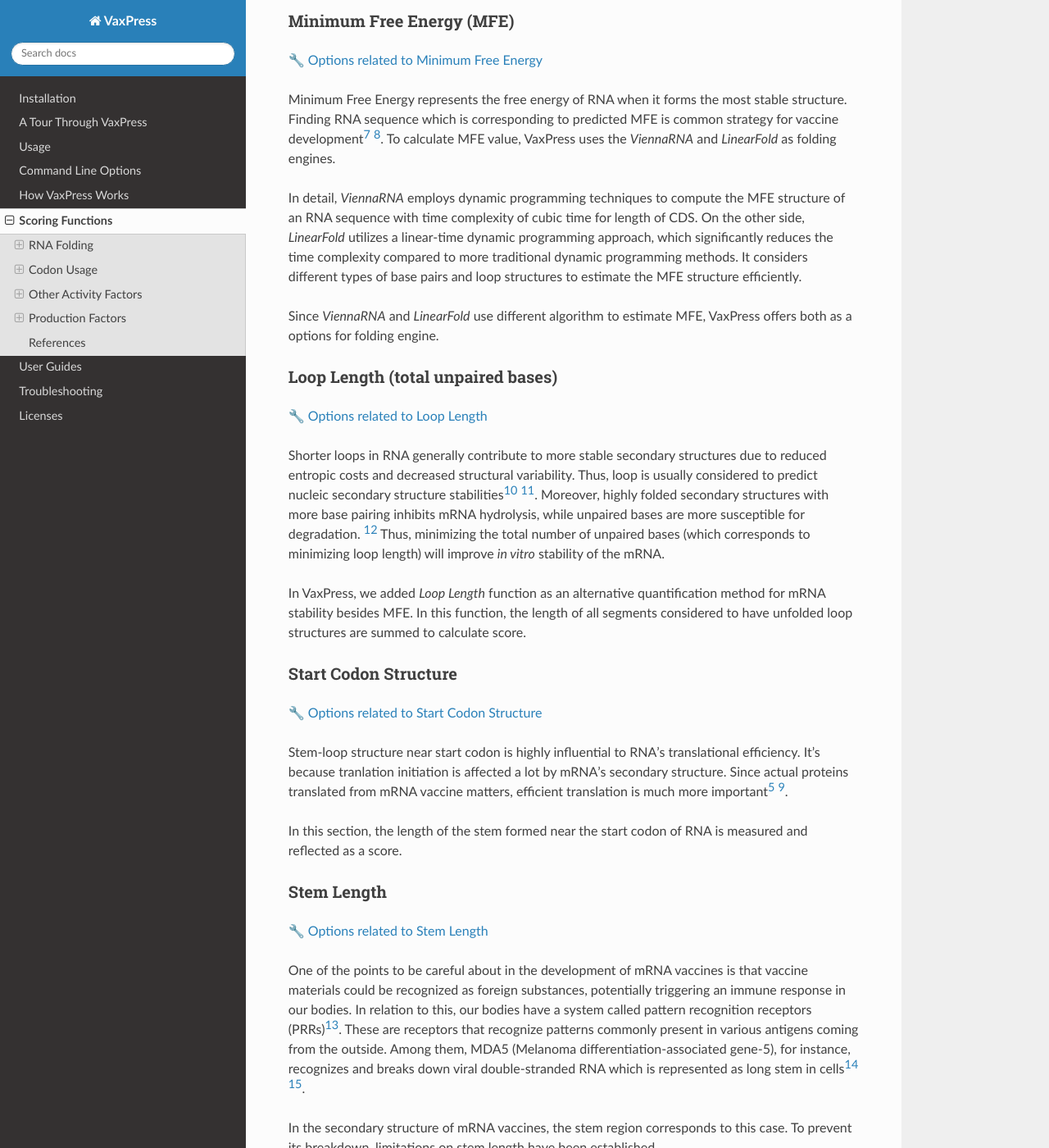
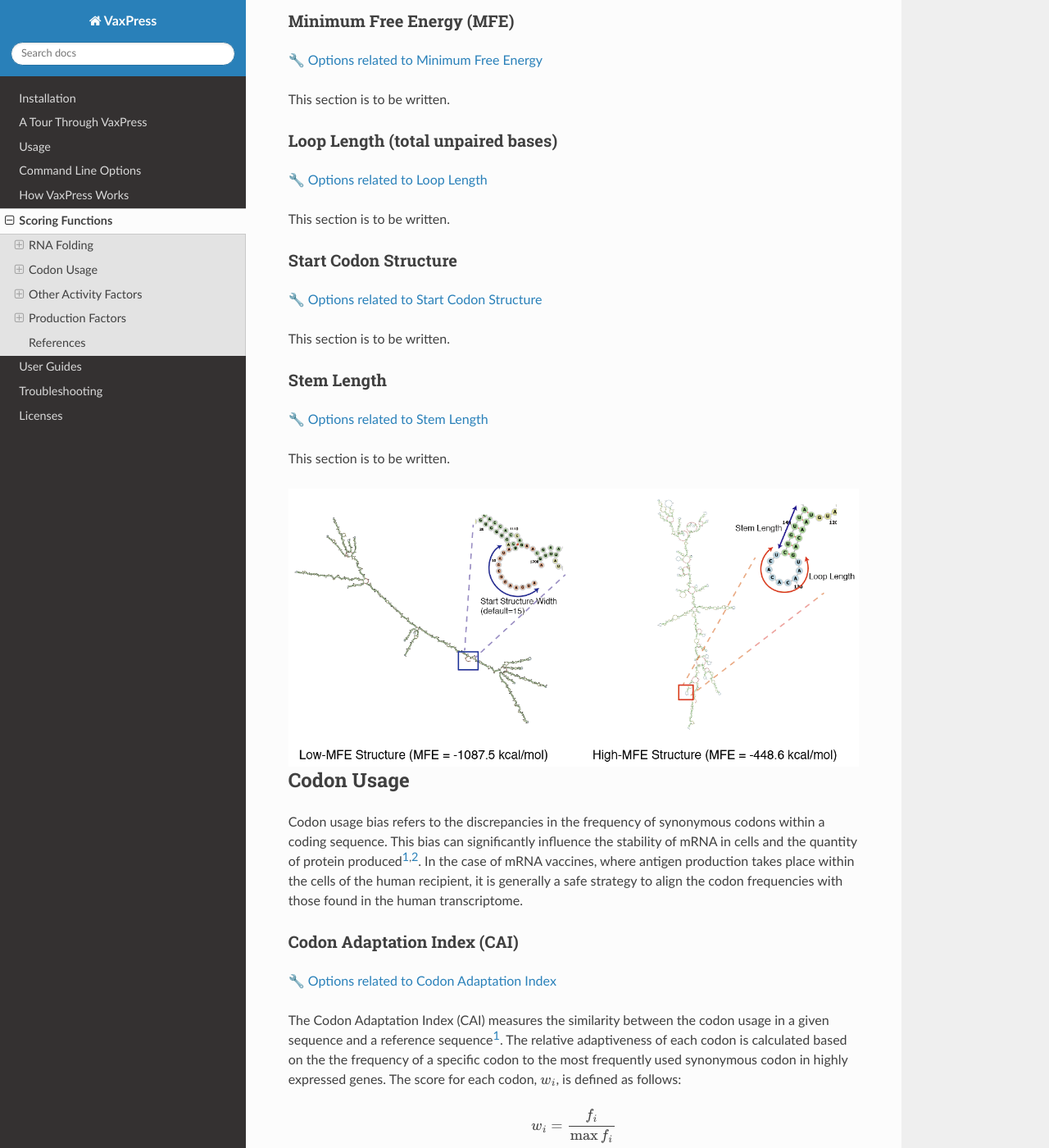
Before and after one commit to ChangLabSNU/VaxPress, a Sphinx documentation site: the page built from docs/scoring_functions.rst, in a window 1280 px wide and 1400 px high, scrolled down 828 px. Shown: the whole window at 82% size. Built offline with Sphinx 7.4.7 and the Read the Docs theme 2.0.0, drawn with Linux system fonts in a browser that asks for light colours; some of the changed text lies outside the part shown.

Commit message:
Replace unedited paragraphs with placeholders to prepare merging into the main branch.

```diff
--- a/docs/scoring_functions.rst
+++ b/docs/scoring_functions.rst
@@ -59,22 +59,7 @@
 
 |:wrench:| :ref:`Options related to Minimum Free Energy <options-MFE>`
 
-Minimum Free Energy represents the free energy of RNA
-when it forms the most stable structure. Finding RNA sequence which
-is corresponding to predicted MFE is common strategy for vaccine
-development\ [#Zuker1981]_ [#Hofacker2014]_. To calculate MFE value,
-VaxPress uses the *ViennaRNA* and *LinearFold* as folding engines.
-
-In detail, *ViennaRNA* employs dynamic programming techniques to
-compute the MFE structure of an RNA sequence with time complexity
-of cubic time for length of CDS. On the other side, *LinearFold*
-utilizes a linear-time dynamic programming approach, which significantly
-reduces the time complexity compared to more traditional dynamic
-programming methods. It considers different types of base pairs
-and loop structures to estimate the MFE structure efficiently.
-
-Since *ViennaRNA* and *LinearFold* use different algorithm to
-estimate MFE, VaxPress offers both as a options for folding engine.
+This section is to be written.
 
 ==================================
 Loop Length (total unpaired bases)
@@ -82,21 +67,7 @@
 
 |:wrench:| :ref:`Options related to Loop Length <options-loops>`
 
-Shorter loops in RNA generally contribute to more stable secondary
-structures due to reduced entropic costs and decreased structural
-variability. Thus, loop is usually considered to predict nucleic
-secondary structure stabilities\ [#Tinoco1999]_ [#NNDB]_. Moreover,
-highly folded secondary structures with more base pairing inhibits
-mRNA hydrolysis,
-while unpaired bases are more susceptible for degradation. [#WS2021]_
-Thus, minimizing the total number of unpaired bases (which corresponds
-to minimizing loop length) will improve *in vitro* stability of the
-mRNA.
-
-In VaxPress, we added *Loop Length* function as an alternative
-quantification method for mRNA stability besides MFE. In this
-function, the length of all segments considered to have unfolded
-loop structures are summed to calculate score.
+This section is to be written.
 
 =====================
 Start Codon Structure
@@ -104,14 +75,7 @@
 
 |:wrench:| :ref:`Options related to Start Codon Structure <options-startstr>`
 
-Stem-loop structure near start codon is highly influential to RNA's
-translational efficiency. It's because tranlation initiation is
-affected a lot by mRNA's secondary structure. Since actual proteins
-translated from mRNA vaccine matters, efficient translation is much
-more important\ [#Mauger2019]_ [#Kearse2019]_.
-
-In this section, the length of the stem formed near the start codon
-of RNA is measured and reflected as a score.
+This section is to be written.
 
 ===========
 Stem Length
@@ -119,21 +83,7 @@
 
 |:wrench:| :ref:`Options related to Stem Length <options-longstems>`
 
-One of the points to be careful about in the development of mRNA
-vaccines is that vaccine materials could be recognized as foreign
-substances, potentially triggering an immune response in our bodies.
-In relation to this, our bodies have a system called pattern
-recognition receptors (PRRs)\ [#Janeway1989]_. These are receptors that recognize
-patterns commonly present in various antigens coming from the
-outside. Among them, MDA5 (Melanoma differentiation-associated
-gene-5), for instance, recognizes and breaks down viral double-stranded
-RNA which is represented as long stem in cells\ [#Berke2012]_ [#Wu2013]_.
-
-In the secondary structure of mRNA vaccines, the stem region
-corresponds to this case. To prevent its breakdown, limitations on
-stem length have been established.
-
-Mention about DNA synthesis difficulties.
+This section is to be written.
 
 .. image:: _images/stem_loop.png
     :width: 700px
```
